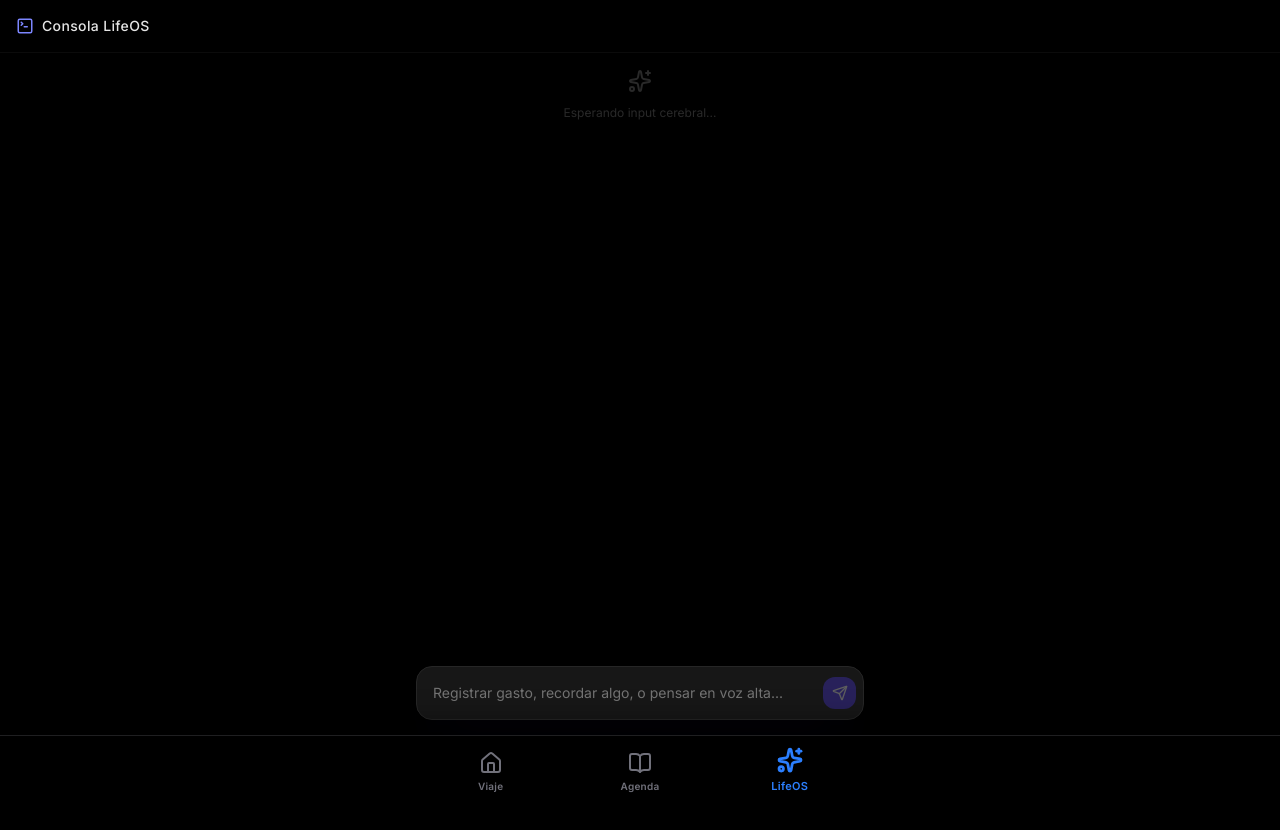
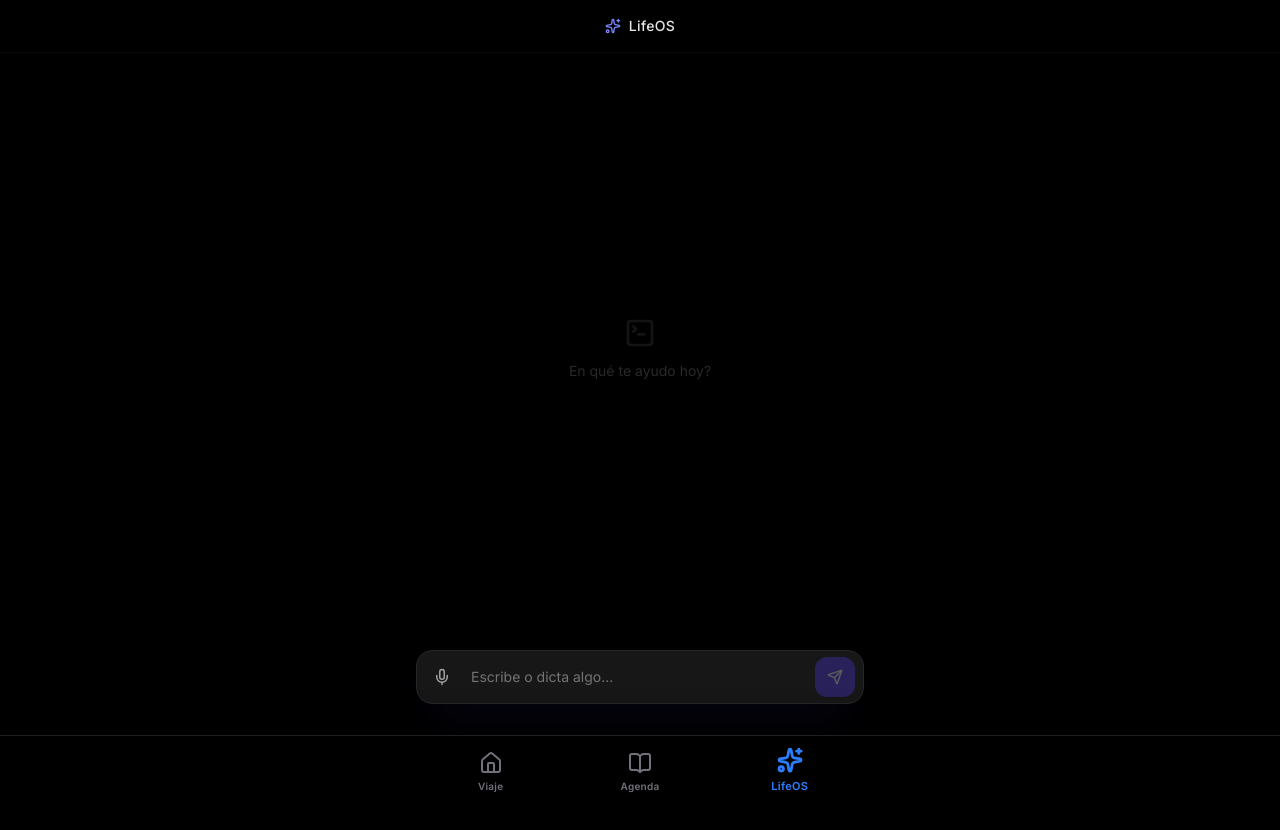
Before and after one commit to aalvaroespinoza/AppHorarios, a Next.js app: page /lifeos in a window 1280 px wide. Shown: the top 830 px of the page. Built offline with nearby package versions, Linux system fonts and the light colour scheme.

Commit message:
feat(lifeos): mejorar UX en móviles, agregar dictado por voz y limpiar pestaña viajes

```diff
--- a/src/app/api/brain/route.ts
+++ b/src/app/api/brain/route.ts
@@ -10,7 +10,8 @@ Esquema de respuesta esperado:
   "title": string,
   "amount": number (opcional),
   "date": string (ISO) (opcional),
-  "category": string (opcional)
+  "category": string (opcional),
+  "reply": string (un mensaje conversacional breve y amigable confirmando la acción, en español)
 }`;
 
 export async function POST(request: Request) {
--- a/src/app/lifeos/page.tsx
+++ b/src/app/lifeos/page.tsx
@@ -1,8 +1,8 @@
 "use client";
 
-import React, { useState } from 'react';
+import React, { useState, useRef, useEffect } from 'react';
 import { motion, AnimatePresence } from 'framer-motion';
-import { Send, Loader2, Sparkles, TerminalSquare } from 'lucide-react';
+import { Send, Loader2, Sparkles, TerminalSquare, Mic } from 'lucide-react';
 
 interface CommandHistory {
   id: string;
@@ -14,7 +14,52 @@ interface CommandHistory {
 export default function LifeOSConsole() {
   const [inputText, setInputText] = useState('');
   const [isSubmitting, setIsSubmitting] = useState(false);
+  const [isListening, setIsListening] = useState(false);
   const [history, setHistory] = useState<CommandHistory[]>([]);
+  const messagesEndRef = useRef<HTMLDivElement>(null);
+  const recognitionRef = useRef<any>(null);
+
+  useEffect(() => {
+    messagesEndRef.current?.scrollIntoView({ behavior: 'smooth' });
+  }, [history]);
+
+  useEffect(() => {
+    // Inicializar SpeechRecognition
+    if (typeof window !== 'undefined') {
+      const SpeechRecognition = (window as any).SpeechRecognition || (window as any).webkitSpeechRecognition;
+      if (SpeechRecognition) {
+        recognitionRef.current = new SpeechRecognition();
+        recognitionRef.current.continuous = false;
+        recognitionRef.current.lang = 'es-AR';
+        recognitionRef.current.interimResults = false;
+
+        recognitionRef.current.onresult = (event: any) => {
+          const transcript = event.results[0][0].transcript;
+          setInputText((prev) => prev ? prev + ' ' + transcript : transcript);
+          setIsListening(false);
+        };
+
+        recognitionRef.current.onerror = (event: any) => {
+          console.error('Speech recognition error', event.error);
+          setIsListening(false);
+        };
+
+        recognitionRef.current.onend = () => {
+          setIsListening(false);
+        };
+      }
+    }
+  }, []);
+
+  const toggleListening = () => {
+    if (isListening) {
+      recognitionRef.current?.stop();
+      setIsListening(false);
+    } else {
+      recognitionRef.current?.start();
+      setIsListening(true);
+    }
+  };
 
   const handleSubmit = async (e: React.FormEvent) => {
     e.preventDefault();
@@ -31,6 +76,12 @@ export default function LifeOSConsole() {
 
     setInputText('');
     setIsSubmitting(true);
+
+    // Parar el mic si estaba escuchando y enviamos
+    if (isListening) {
+      recognitionRef.current?.stop();
+      setIsListening(false);
+    }
 
     try {
       const response = await fetch('/api/brain', {
@@ -50,7 +101,7 @@ export default function LifeOSConsole() {
       setHistory((prev) =>
         prev.map((cmd) =>
           cmd.id === commandId
-            ? { ...cmd, status: 'success', result: `Procesado: ${data.data?.type || 'Acción completada'}` }
+            ? { ...cmd, status: 'success', result: data.data?.reply || `Procesado: ${data.data?.type || 'Completado'}` }
             : cmd
         )
       );
@@ -74,67 +125,85 @@ export default function LifeOSConsole() {
     <div className="flex flex-col min-h-screen bg-black text-neutral-200">
 
       {/* Header Minimalista */}
-      <div className="pt-safe px-4 py-4 border-b border-neutral-900/50 flex items-center gap-2">
-        <TerminalSquare size={18} className="text-indigo-400" />
-        <h1 className="text-sm font-medium tracking-wide">Consola LifeOS</h1>
+      <div className="pt-safe px-4 py-4 border-b border-neutral-900/50 flex items-center justify-center relative">
+        <h1 className="text-sm font-medium tracking-wide flex items-center gap-2">
+          <Sparkles size={16} className="text-indigo-400" />
+          LifeOS
+        </h1>
       </div>
 
       {/* Historial de Comandos */}
-      <div className="flex-1 overflow-y-auto p-4 flex flex-col gap-4 pb-32">
+      <div className="flex-1 overflow-y-auto p-4 space-y-4 pb-32">
         {history.length === 0 ? (
-          <div className="flex flex-col items-center justify-center h-full text-neutral-600 gap-3 opacity-50">
-            <Sparkles size={24} />
-            <p className="text-xs">Esperando input cerebral...</p>
+          <div className="flex flex-col items-center justify-center h-[70vh] text-neutral-600 gap-3 opacity-50">
+            <TerminalSquare size={32} className="opacity-50" />
+            <p className="text-sm">En qué te ayudo hoy?</p>
           </div>
         ) : (
           <AnimatePresence>
             {history.map((cmd) => (
-              <motion.div
-                key={cmd.id}
-                initial={{ opacity: 0, y: 10 }}
-                animate={{ opacity: 1, y: 0 }}
-                className="flex flex-col gap-1"
-              >
-                <div className="flex items-center gap-2 text-sm">
-                  <span className="text-indigo-500 font-mono">{'>'}</span>
-                  <span className="text-neutral-300">{cmd.text}</span>
-                </div>
-                <div className="pl-4 flex items-center gap-2">
+              <div key={cmd.id} className="flex flex-col gap-3">
+                {/* User Bubble */}
+                <motion.div
+                  initial={{ opacity: 0, scale: 0.95, y: 10 }}
+                  animate={{ opacity: 1, scale: 1, y: 0 }}
+                  className="self-end max-w-[85%] bg-indigo-600 text-white px-4 py-2.5 rounded-2xl rounded-tr-sm text-sm shadow-sm"
+                >
+                  {cmd.text}
+                </motion.div>
+
+                {/* System Bubble */}
+                <motion.div
+                  initial={{ opacity: 0, scale: 0.95, y: 10 }}
+                  animate={{ opacity: 1, scale: 1, y: 0 }}
+                  className="self-start max-w-[85%] bg-neutral-800 text-neutral-200 px-4 py-2.5 rounded-2xl rounded-tl-sm text-sm shadow-sm"
+                >
                   {cmd.status === 'loading' ? (
-                    <Loader2 size={12} className="animate-spin text-neutral-500" />
+                    <div className="flex items-center gap-2 text-neutral-400 py-1">
+                      <Loader2 size={14} className="animate-spin" />
+                      <span className="text-xs">Pensando...</span>
+                    </div>
                   ) : cmd.status === 'error' ? (
-                    <span className="text-xs text-red-400">{cmd.result}</span>
+                    <span className="text-red-400">{cmd.result}</span>
                   ) : (
-                    <span className="text-xs text-emerald-400">{cmd.result}</span>
+                    <span>{cmd.result}</span>
                   )}
-                </div>
-              </motion.div>
+                </motion.div>
+              </div>
             ))}
           </AnimatePresence>
         )}
+        <div ref={messagesEndRef} />
       </div>
 
-      {/* Input de Comando (Bottom Fixed) */}
-      <div className="fixed bottom-0 left-0 w-full p-4 pb-safe bg-gradient-to-t from-black via-black to-transparent">
-        <div className="max-w-md mx-auto mb-16 relative">
-          <form onSubmit={handleSubmit} className="relative flex items-center shadow-2xl shadow-indigo-900/10">
+      {/* Input de Comando (Bottom Fixed) - pb-24 evita que choque con BottomTabBar */}
+      <div className="fixed bottom-0 left-0 w-full px-4 pb-24 pt-4 bg-gradient-to-t from-black via-black to-transparent">
+        <div className="max-w-md mx-auto relative">
+          <form onSubmit={handleSubmit} className="relative flex items-center shadow-2xl shadow-indigo-900/20 bg-neutral-900 rounded-2xl p-1 border border-neutral-800">
+            <button
+              type="button"
+              onClick={toggleListening}
+              className={`p-3 rounded-xl transition-colors ${isListening ? 'text-red-500 bg-red-500/10' : 'text-neutral-400 hover:text-neutral-200'}`}
+            >
+              <Mic size={18} className={isListening ? 'animate-pulse' : ''} />
+            </button>
             <input
               type="text"
               value={inputText}
               onChange={(e) => setInputText(e.target.value)}
               disabled={isSubmitting}
-              placeholder="Registrar gasto, recordar algo, o pensar en voz alta..."
-              className="w-full bg-neutral-900 border border-neutral-800 text-sm text-neutral-100 placeholder-neutral-500 rounded-2xl py-4 pl-4 pr-12 focus:outline-none focus:ring-1 focus:ring-indigo-500/50 transition-all disabled:opacity-50"
+              placeholder="Escribe o dicta algo..."
+              className="flex-1 bg-transparent border-none text-sm text-neutral-100 placeholder-neutral-500 py-3 px-2 focus:outline-none focus:ring-0 disabled:opacity-50"
             />
             <button
               type="submit"
               disabled={isSubmitting || !inputText.trim()}
-              className="absolute right-2 p-2 bg-indigo-600 text-white rounded-xl hover:bg-indigo-500 transition-colors disabled:opacity-30 disabled:hover:bg-indigo-600 flex items-center justify-center"
+              className="p-3 bg-indigo-600 text-white rounded-xl hover:bg-indigo-500 transition-colors disabled:opacity-30 disabled:hover:bg-indigo-600 flex items-center justify-center mr-1"
             >
               {isSubmitting ? (
                 <Loader2 size={16} className="animate-spin" />
               ) : (
-                <Send size={16} className="ml-[1px]" />
+                <Send size={16} />
               )}
             </button>
           </form>
--- a/src/app/page.tsx
+++ b/src/app/page.tsx
@@ -7,7 +7,7 @@ import { useEscenario } from '@/hooks/useEscenario';
 import { useBec } from '@/hooks/useBec';
 import { useTodaySchedule } from '@/hooks/useTodaySchedule';
 import ContextualControls from '@/features/schedule/ContextualControls';
-import { DashboardInsights } from '@/features/insights/DashboardInsights';
+
 import EntertainmentSelector from '@/components/EntertainmentSelector';
 import { HorarioCard } from '@/features/schedule/HorarioCard';
 import { ClassTimeline } from '@/features/schedule/ClassTimeline';
@@ -44,7 +44,7 @@ export default function Hoy() {
       />
 
       <ContextualControls />
-      <DashboardInsights />
+
 
       <div className="flex flex-col gap-6 mt-2">
         <HorarioCard
--- a/src/types/brain.ts
+++ b/src/types/brain.ts
@@ -6,6 +6,7 @@ export interface ParsedAction {
   amount?: number;
   date?: string;
   category?: string;
+  reply?: string;
   rawText: string;
 }
 
```
